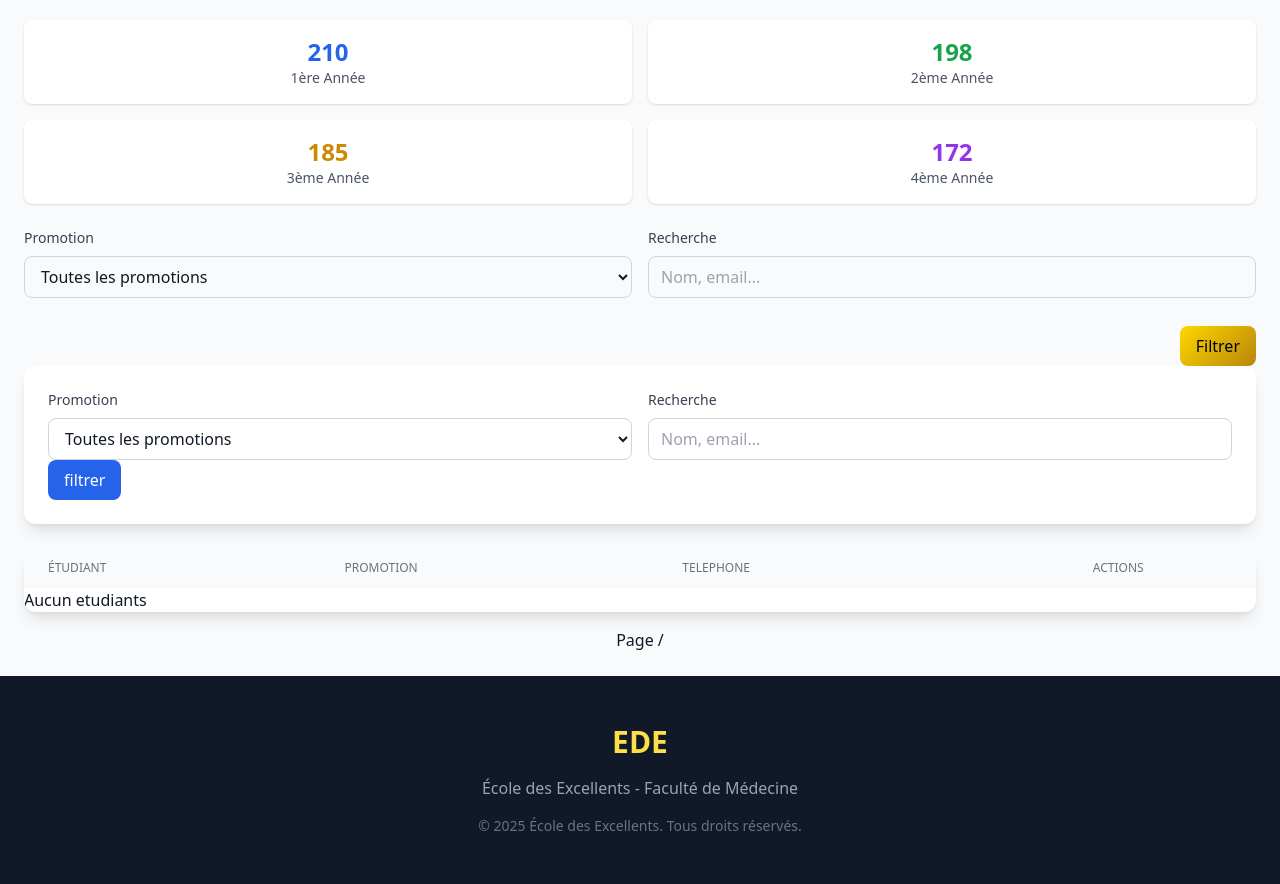
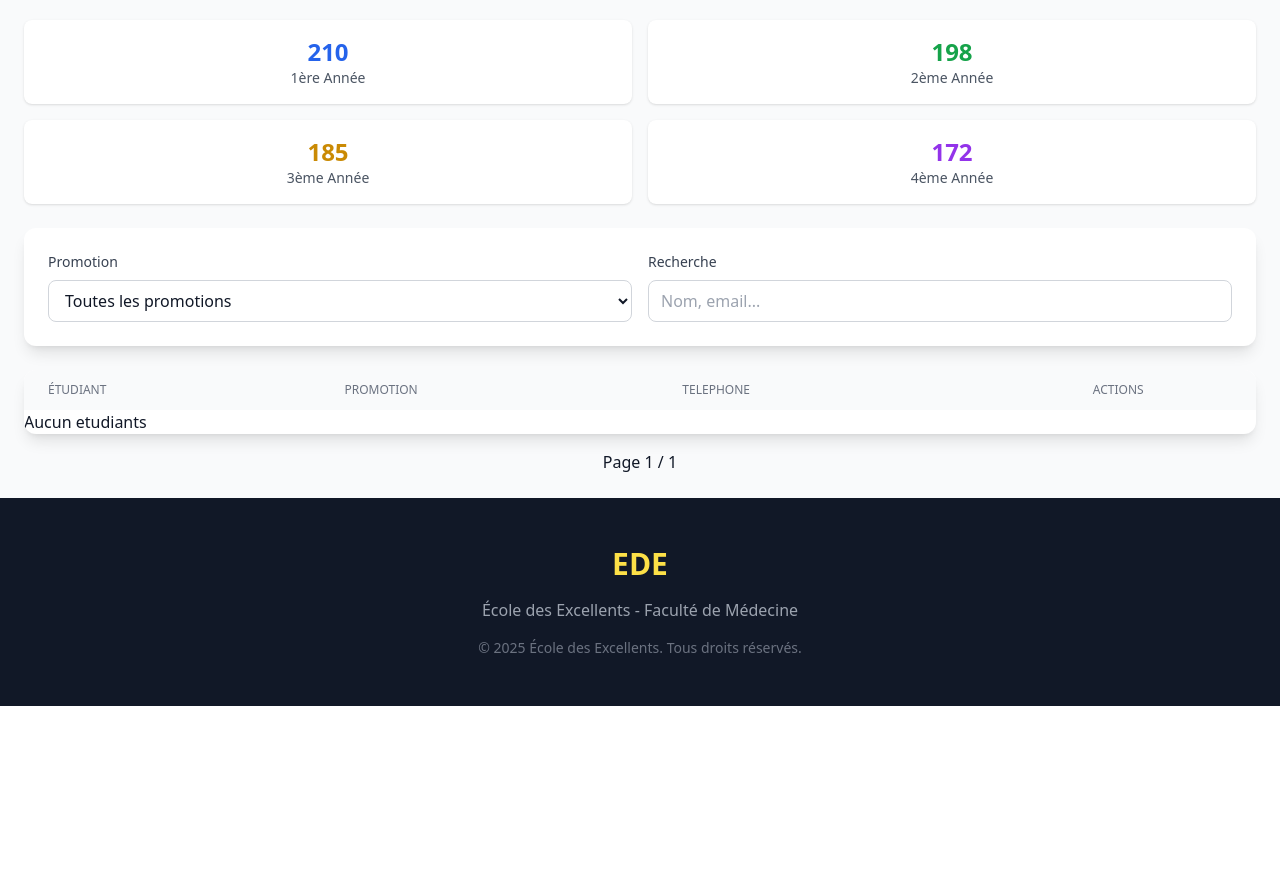
Before and after one commit to BIGM16/ecole_des_excellents, a Django app: page /admin_dashboard/ in a window 1280 px wide. Shown: the part 480-1364 px from the top of the page. After the commit the page ends 1186 px from the top, so only its background shows below. Run offline with Django 5.2, Linux system fonts and the light colour scheme; a user stored in the database is signed in; tables that the repository leaves empty hold one stand-in row (values such as "Sample post"); style sheets or scripts are compiled from the project's sources; some libraries are stand-ins or nearby versions.

Commit message:
barre de recherche et filtre promotion

```diff
--- a/ecole_des_excellents/core/templates/core/admin_dashboard.html
+++ b/ecole_des_excellents/core/templates/core/admin_dashboard.html
@@ -201,7 +201,8 @@
   </div>
 
   <!-- Filters -->
-  <form method="get" class="grid md:grid-cols-2 gap-4">
+  <div class="bg-white rounded-xl shadow-lg p-6 mb-6">
+    <form method="get" class="grid md:grid-cols-2 gap-4">
   <div>
     <label class="block text-sm font-medium text-gray-700 mb-2">
       Promotion
@@ -210,13 +211,9 @@
       name="promotion"
       class="w-full px-3 py-2 border border-gray-300 rounded-lg"
     >
-      <option value="all" {% if promotion_filter == "all" %}selected{% endif %}>
-        Toutes les promotions
-      </option>
+      <option value="all" selected>Toutes les promotions</option>
       {% for value, label in promotion_choices %}
-        <option value="{{ value }}" {% if promotion_filter == value %}selected{% endif %}>
-          {{ label }}
-        </option>
+        <option value="{{ value }}">{{ label }}</option>
       {% endfor %}
     </select>
   </div>
@@ -229,57 +226,17 @@
       type="text"
       name="q"
       id="search-input"
-      value="{{ search_query }}"
       placeholder="Nom, email..."
       class="w-full px-3 py-2 border border-gray-300 rounded-lg"
     />
   </div>
-
-  <div class="md:col-span-2 flex justify-end mt-3">
-    <button
-      type="submit"
-      class="px-4 py-2 gradient-gold text-black rounded-lg font-medium"
-    >
-      Filtrer
-    </button>
-  </div>
 </form>
 
-
-  <div class="bg-white rounded-xl shadow-lg p-6 mb-6">
-    <div class="grid md:grid-cols-2 gap-4">
-      <div>
-        <label class="block text-sm font-medium text-gray-700 mb-2"
-          >Promotion</label
-        >
-        <select name="promotion" class="w-full px-3 py-2 border border-gray-300 rounded-lg">
-          <option value="all">Toutes les promotions</option>
-          {% for promo in promotions %}
-          <option value="{{ promo.id }}" {% if request.GET.promotion == promo.id %}selected{% endif %}>
-          {{ promo.nom }}
-          </option>
-          {% endfor %}
-        </select>
-        <button type="submit" class="px-4 py-2 bg-blue-600 text-white rounded-lg hover:bg-blue-700">filtrer</button>
-      </div>
-      <div>
-        <label class="block text-sm font-medium text-gray-700 mb-2"
-          >Recherche</label
-        >
-        <input
-          type="text"
-          name="q"
-          value="{{ request.GET.q }}"
-          placeholder="Nom, email..."
-          class="w-full px-3 py-2 border border-gray-300 rounded-lg"
-        />
-      </div>
-    </div>
   </div>
 
   <!-- Étudiants Table -->
   <div class="bg-white rounded-xl shadow-lg overflow-x-auto">
-    <table class="w-full min-w-max">
+    <table id="etudiantsTable" class="w-full min-w-max">
       <thead class="bg-gray-50">
         <tr>
           <th
@@ -300,7 +257,7 @@
           <th class="px-6 py-3 text-center text-xs font-medium text-gray-500 uppercase">Actions</th>
         </tr>
       </thead>
-      <tbody class="divide-y divide-gray-200">
+      <tbody id="etudiantsBody" class="divide-y divide-gray-200">
         {% for e in etudiants %}
         <tr>
           <td class="px-6 py-4">
@@ -420,17 +377,63 @@
     document.getElementById(modalId).classList.remove("active");
   }
 
-  const searchInput = document.getElementById('search-input');
-  let timer;
+  document.addEventListener("DOMContentLoaded", function () {
+  const searchInput = document.getElementById("search-input");
+  const promotionSelect = document.querySelector("select[name='promotion']");
+  const etudiantsBody = document.getElementById("etudiantsBody");
 
-  searchInput.addEventListener('input', function() {
-    clearTimeout(timer);
-    timer = setTimeout(() => {
-      const params = new URLSearchParams(window.location.search);
-      params.set('q', this.value);
-      window.location.search = params.toString();
-    }, 500); // 500ms = délai avant que la recherche s'exécute
-  });
+  if (!searchInput || !promotionSelect || !etudiantsBody) return;
+
+  // Fonction de recherche/filtrage combinée
+  function updateEtudiants() {
+    const query = searchInput.value.trim();
+    const promotion = promotionSelect.value;
+
+    fetch(`/etudiant/search/?q=${encodeURIComponent(query)}&promotion=${encodeURIComponent(promotion)}`)
+      .then(response => response.json())
+      .then(data => {
+        etudiantsBody.innerHTML = "";
+
+        if (data.results.length === 0) {
+          etudiantsBody.innerHTML = `<tr><td colspan="4" class="text-center py-4 text-gray-500">Aucun étudiant trouvé</td></tr>`;
+          return;
+        }
+
+        data.results.forEach(e => {
+          const row = `
+            <tr>
+              <td class="px-6 py-4">
+                <div class="flex items-center space-x-3">
+                  <div class="bg-green-100 rounded-full flex items-center justify-center">
+                    <img src="${e.photo}" alt="Photo de profil" class="h-20 w-20 rounded-full border" />
+                  </div>
+                  <div>
+                    <div class="font-medium">${e.nom}</div>
+                    <div class="text-sm text-gray-500">${e.email}</div>
+                  </div>
+                </div>
+              </td>
+              <td>${e.promotion}</td>
+              <td><span class="text-lg font-bold text-red-600">${e.telephone}</span></td>
+              <td class="text-center">
+                <div class="flex justify-center space-x-2">
+                  <a href="/etudiant/${e.id}/edit/" class="text-blue-600 hover:underline">Modifier</a>
+                  <a href="/etudiant/${e.id}/delete/" class="text-red-600 hover:underline" onclick="return confirm('Supprimer cet étudiant ?')">Supprimer</a>
+                </div>
+              </td>
+            </tr>`;
+          etudiantsBody.insertAdjacentHTML("beforeend", row);
+        });
+      })
+      .catch(err => console.error("Erreur recherche :", err));
+  }
+
+  // Événements : recherche + filtrage
+  searchInput.addEventListener("keyup", updateEtudiants);
+  promotionSelect.addEventListener("change", updateEtudiants);
+});
+
+
 </script>
 
 
--- a/ecole_des_excellents/core/urls.py
+++ b/ecole_des_excellents/core/urls.py
@@ -6,6 +6,7 @@
     path('contact/', views.contact, name='contact'),
     path('portail/', views.portail, name='portail'),
     path('admin_dashboard/', views.admin_dashboard, name='admin_dashboard'),
+    path('etudiant/search/', views.search_etudiant, name='search_etudiant'),
     path('encadreur_dashboard/', views.encadreur_dashboard, name='encadreur_dashboard'),
     path('connexion/', views.connexion_utilisateur, name='connexion'),
     path('deconnexion/', views.deconnexion, name='deconnexion'),
--- a/ecole_des_excellents/core/views.py
+++ b/ecole_des_excellents/core/views.py
@@ -3,6 +3,7 @@
 from django.contrib import messages
 from django.contrib.auth.decorators import login_required
 from django.contrib.auth import authenticate, login, logout, update_session_auth_hash
+from django.http import JsonResponse
 from .decorators import role_required
 from django.contrib.auth.models import User
 from .forms import UserProfilForm, UserUpdateForm, ProfilUpdateForm,ChangePasswordForm
@@ -43,9 +44,6 @@
                 return redirect('encadreur_dashboard')
             elif profil.role == 'etudiant' :
                 return redirect('portail')
-            # redirige vers next (si présent) ou vers portail
-            # next_url = request.POST.get('next') or request.GET.get('next') or 'portail'
-            # return redirect(next_url)
         else:
             messages.error(request, "Email/username ou mot de passe incorrect")
 
@@ -69,34 +67,17 @@
 @login_required(login_url='connexion')
 @role_required(allowed_roles=['admin'])
 def admin_dashboard(request):
-    # --- Tableau de bords --- #
     nb_encadreurs = User.objects.filter(profil__role='encadreur').count()
     nb_etudiants = User.objects.filter(profil__role='etudiant').count()
     nb_cours = Cours.objects.count()
 
+    etudiants = Profil.objects.select_related('user').filter(role='etudiant').order_by('user__username')
+    paginator = Paginator(etudiants, 10)
+    page_number = request.GET.get('page')
+    etudiants_page = paginator.get_page(page_number)
 
-    # --- Etudiants --- #
-    etudiants = Profil.objects.select_related('user').filter(role='etudiant').order_by('user__last_name')
-    promotions = [ {'id': value, 'nom': label} for value, label in Profil.PROMOTION_CHOICES ]
+    promotions = [{'id': value, 'nom': label} for value, label in Profil.PROMOTION_CHOICES]
 
-
-    promotion_filter = request.GET.get('promotion', 'All')
-    q = request.GET.get('q', '')
-
-    if promotion_filter and promotion_filter != 'all':
-        etudiants = etudiants.filter(promotion=promotion_filter)
-    if q:
-        etudiants = etudiants.filter(
-            Q(user__username__icontains=q) |
-            Q(user__email__icontains=q) |
-            Q(telephone__icontains=q)
-        )
-
-    paginator = Paginator(etudiants, 10)
-    page_numbers = request.GET.get('page')
-    etudiants_page = paginator.get_page(page_numbers)
-
-    form_etudiant = UserProfilForm()
     if request.method == 'POST':
         form_etudiant = UserProfilForm(request.POST, request.FILES)
         if form_etudiant.is_valid():
@@ -104,32 +85,24 @@
             messages.success(request, "Étudiant ajouté et e-mail envoyé avec le lien de mot de passe.")
             return redirect('admin_dashboard')
         else:
-            messages.error(request, 'Erreur dans le formulaire.')
+            messages.error(request, "Erreur dans le formulaire.")
+    else:
+        form_etudiant = UserProfilForm()
 
-    else:
-        form_etudiant=UserProfilForm()
-
-    # -- Encadreurs ( à compéter plus tard) -- #
-
-
-    # --- Cours ( à compléter plus tard) --- #
-    courst_list = Cours.objects.select_related('encadreur').all().order_by('-date_creation')
-
+    cours_list = Cours.objects.select_related('encadreur').all().order_by('-date_creation')
 
     return render(request, 'core/admin_dashboard.html', {
-        'nb_encadreurs' : nb_encadreurs,
-        'nb_etudiants' : nb_etudiants,
-        'nb_cours' : nb_cours,
+        'nb_encadreurs': nb_encadreurs,
+        'nb_etudiants': nb_etudiants,
+        'nb_cours': nb_cours,
         'promotion_choices': Profil.PROMOTION_CHOICES,
-        'q' : q,
-        'promotion_filter' : promotion_filter,
-        'etudiants' : etudiants,
-        'etudiants_page' : etudiants_page,
-        'promotions' : promotions,
-        'form_etudiant' : form_etudiant,
-        'cours_list' : courst_list,
-        'section_active' : request.GET.get('section', 'etudiants')
+        'etudiants': etudiants_page,  # on renvoie la page ici
+        'promotions': promotions,
+        'form_etudiant': form_etudiant,
+        'cours_list': cours_list,
+        'section_active': request.GET.get('section', 'etudiants'),
     })
+
 
 
 @login_required(login_url='connexion')
@@ -158,6 +131,37 @@
         'profil_form': profil_form,
         'profil': profil
     })
+
+@login_required(login_url='connexion')
+@role_required(allowed_roles=['admin'])
+def search_etudiant(request):
+    q = request.GET.get('q', '').strip()
+    promotion_filter = request.GET.get('promotion', 'all')
+
+    etudiants = Profil.objects.select_related('user').filter(role='etudiant')
+
+    if promotion_filter != 'all':
+        etudiants = etudiants.filter(promotion=promotion_filter)
+    if q:
+        etudiants = etudiants.filter(
+            Q(user__username__icontains=q) |
+            Q(user__email__icontains=q) |
+            Q(telephone__icontains=q)
+        )
+
+    results = []
+    for e in etudiants:
+        photo_url = e.photo.url if e.photo else '/media/default.png'
+        results.append({
+            'id': e.id,
+            'nom': e.user.username,
+            'email': e.user.email,
+            'promotion': e.get_promotion_display(),
+            'telephone': e.telephone,
+            'photo': photo_url,
+        })
+
+    return JsonResponse({'results': results})
 
 
 @login_required(login_url='connexion')
```
